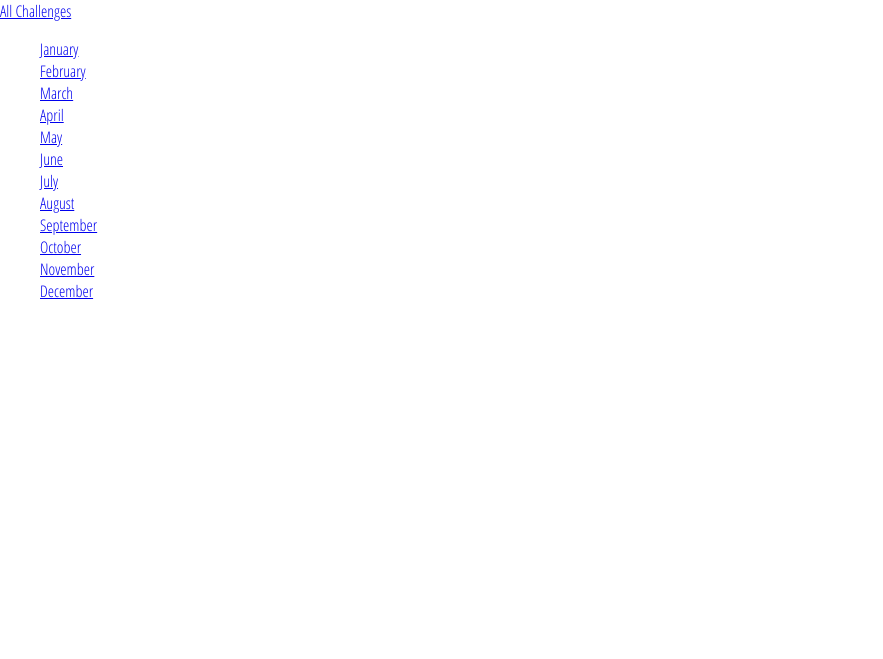
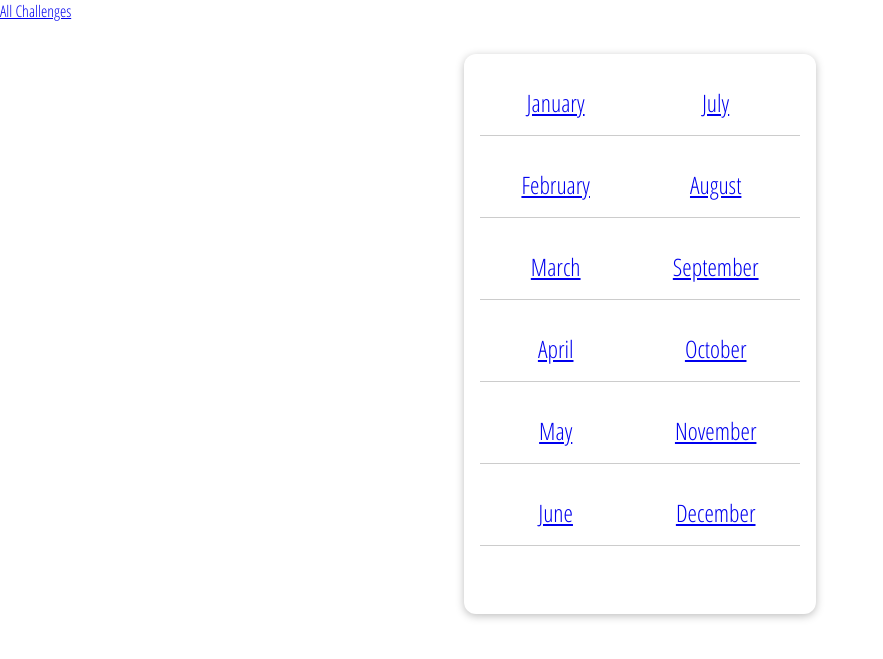
Before and after one commit to RadoslawPiekarski/django_misc_Exercises, a Django app: page /challenges/ in a window 1280 px wide. Shown: the top 659 px of the page, without its empty margins (0-883 px from the left). Run offline with Django 3.2, Linux system fonts and the light colour scheme.

Commit message:
added styles in chalenges.css file

```diff
--- a/challenges/static/challenges/challenges.css
+++ b/challenges/static/challenges/challenges.css
@@ -1,3 +1,27 @@
 ul {
     list-style: none;
+    margin: 2rem auto;
+    width: 90%;
+    max-width: 20rem;
+    box-shadow: 0 2px 8px rgba(0, 0, 0, 0.26);
+    padding: 1rem;
+    border-radius: 12px;
+    display: flex;
+    flex-direction: column;
+    flex-wrap: wrap;
+    height: 33rem;
 }
+
+li {
+    margin: 1rem 0;
+    text-align: center;
+    font-size: 1.5rem;
+    border-bottom: 1px solid #ccc;
+    padding-bottom: 1rem;
+
+
+}
+
+/*li:last-of-type {*/
+/*    border-bottom: none;*/
+/*}*/
```
